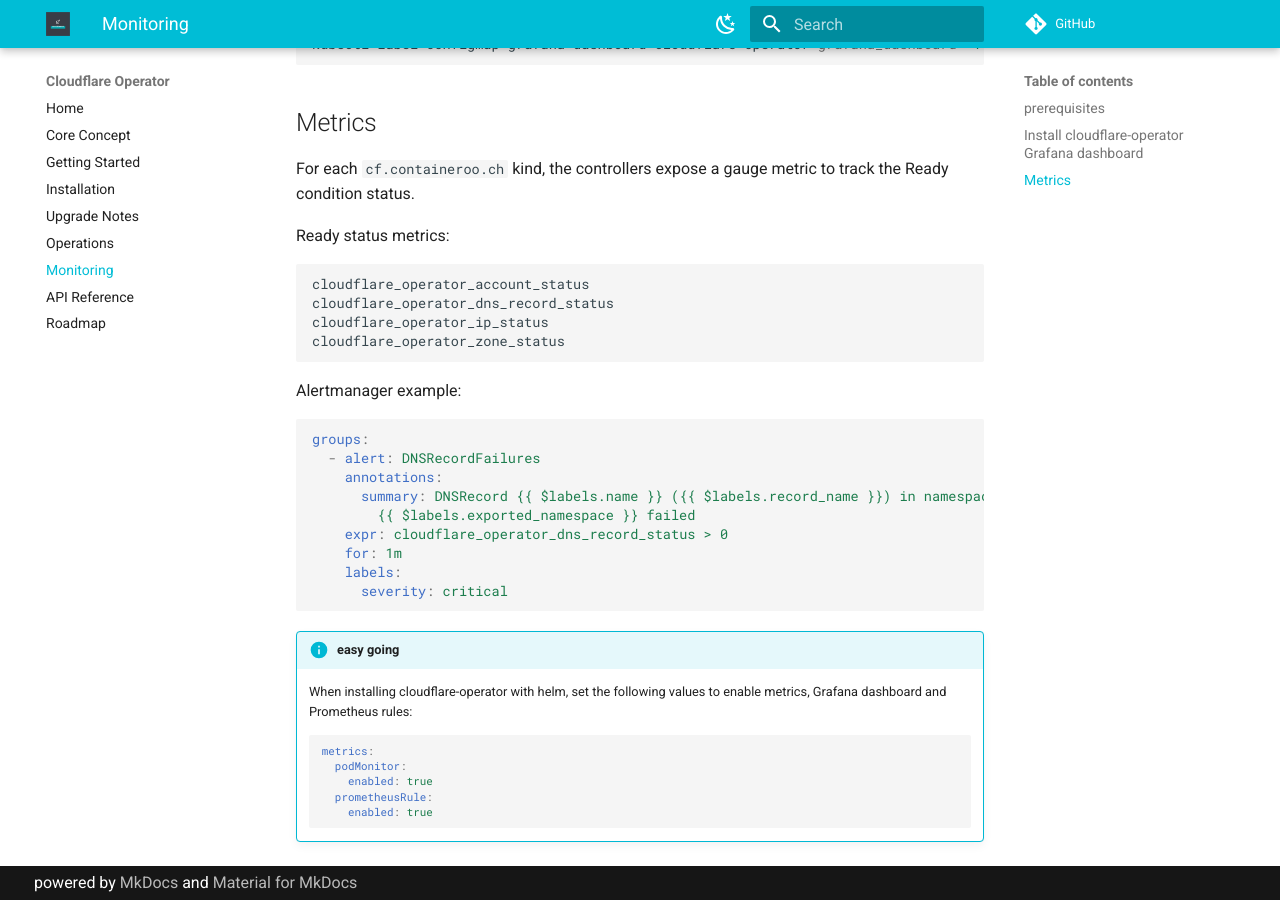
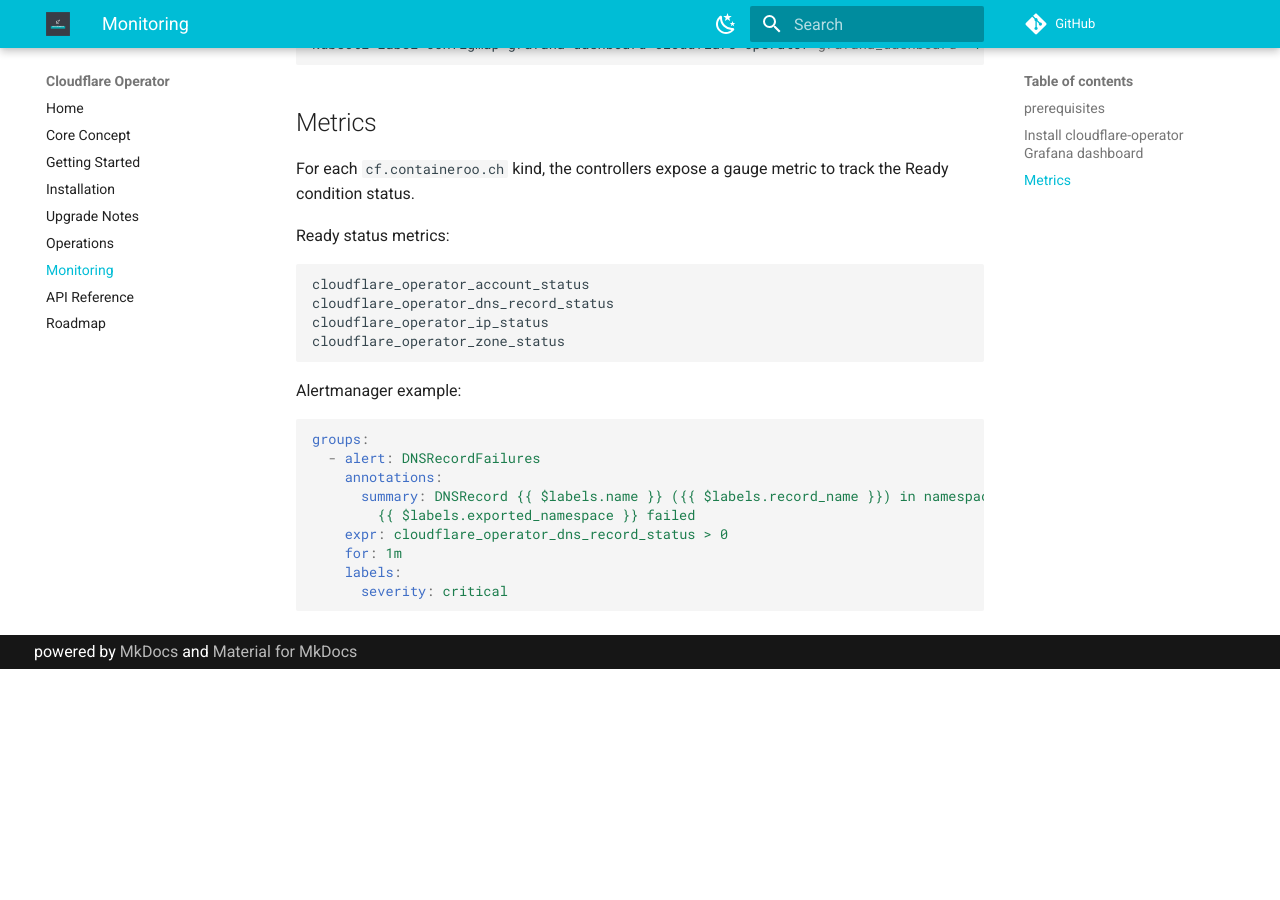
Before and after one commit to containeroo/cloudflare-operator, an MkDocs documentation site: the page built from docs/content/monitoring.md, in a window 1280 px wide and 900 px high, scrolled down 756 px. Built offline with MkDocs 1.6.1 and Material for MkDocs 9.7.7, drawn with Linux system fonts in a browser that asks for light colours; comment, search, counter and statistics services are not loaded; after the commit the page ends 1425 px from its top, so only the background shows below that.

Commit message:
remove unnecessary documention

````diff
--- a/docs/content/monitoring.md
+++ b/docs/content/monitoring.md
@@ -54,14 +54,3 @@ groups:
     labels:
       severity: critical
 ```
-
-!!! info "easy going"
-    When installing cloudflare-operator with helm, set the following values to enable metrics, Grafana dashboard and Prometheus rules:
-
-    ```yaml
-    metrics:
-      podMonitor:
-        enabled: true
-      prometheusRule:
-        enabled: true
-    ```
````
